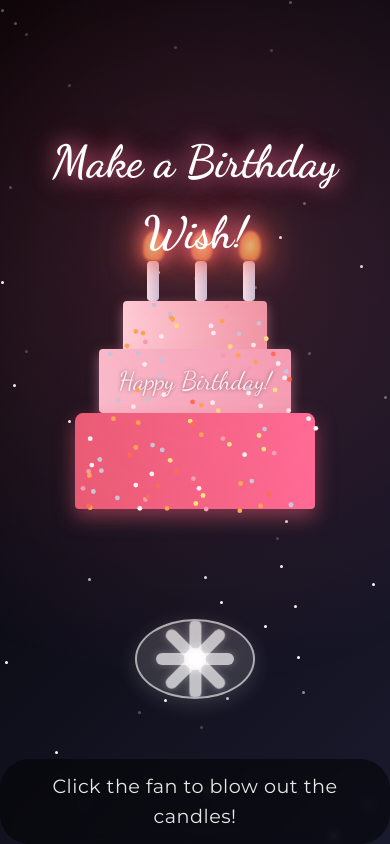
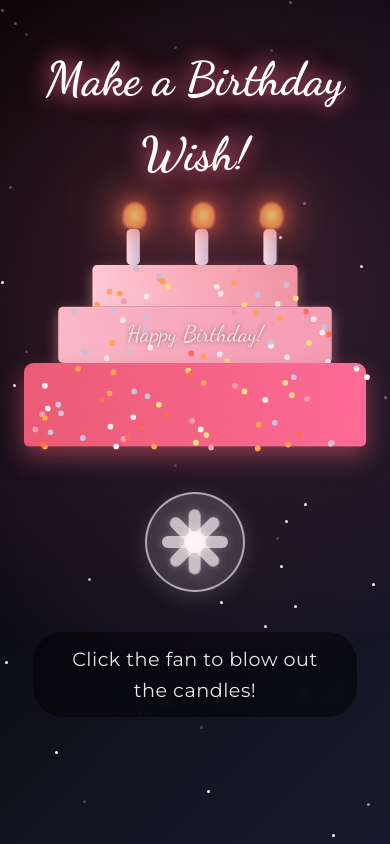
Before and after one commit to vaibhavkrishan3108/random, a plain HTML site: page New folder/final.html in a window 390 px wide. Drawn offline with nearby package versions, Linux system fonts and the light colour scheme.

Commit message:
Update final.html

```diff
--- a/New folder/final.html
+++ b/New folder/final.html
@@ -11,11 +11,12 @@
         body {
             margin: 0;
             padding: 0;
-            overflow: hidden;
+            overflow-x: hidden; /* Allow vertical scrolling but prevent horizontal */
             background: linear-gradient(135deg, #000000 0%, #1a1a2e 100%);
+            background-attachment: fixed;
             font-family: 'Montserrat', sans-serif;
             color: #fff;
-            height: 100vh;
+            min-height: 100vh;
             display: flex;
             flex-direction: column;
             align-items: center;
@@ -25,21 +26,21 @@
         .cake-container {
             position: relative;
             width: 100%;
-            height: 100vh;
+            min-height: 100vh;
             display: flex;
             flex-direction: column;
             align-items: center;
             justify-content: flex-start;
-            padding-top: 15vh;
+            padding: 10vh 15px 60px;
             box-sizing: border-box;
             gap: 40px;
         }
 
         .wish-text {
             font-family: 'Dancing Script', cursive;
-            font-size: 3.5rem;
+            font-size: min(3.5rem, 12vw);
             text-align: center;
-            margin-bottom: 20px;
+            margin: 0 10px 20px;
             color: #fff;
             text-shadow: 0 0 20px rgba(255, 107, 149, 0.8), 0 0 30px rgba(255, 107, 149, 0.5);
             position: relative;
@@ -49,7 +50,8 @@
         /* Cake styling */
         .cake {
             position: relative;
-            width: 400px;
+            width: 100%;
+            max-width: 400px;
             height: 300px;
             margin: 0 auto;
             transform: translateY(0);
@@ -59,7 +61,8 @@
             position: absolute;
             bottom: 0;
             width: 100%;
-            height: 120px;
+            height: 40%;
+            max-height: 120px;
             background: linear-gradient(to right, #e85a71, #ff6b95);
             border-radius: 10px 10px 5px 5px;
             box-shadow: 0 10px 25px rgba(232, 90, 113, 0.5);
@@ -67,9 +70,10 @@
 
         .cake-middle {
             position: absolute;
-            bottom: 120px;
+            bottom: 40%;
             width: 80%;
-            height: 80px;
+            height: 27%;
+            max-height: 80px;
             left: 10%;
             background: linear-gradient(to right, #f9c5d1, #f3a3b8);
             border-radius: 5px;
@@ -78,9 +82,10 @@
 
         .cake-top {
             position: absolute;
-            bottom: 200px;
+            bottom: 67%;
             width: 60%;
-            height: 60px;
+            height: 20%;
+            max-height: 60px;
             left: 20%;
             background: linear-gradient(to right, #ffdde1, #ee9ca7);
             border-radius: 5px 5px 0 0;
@@ -89,26 +94,30 @@
 
         .candle {
             position: absolute;
-            width: 15px;
-            height: 50px;
+            width: 4%;
+            min-width: 10px;
+            max-width: 15px;
+            height: 17%;
+            min-height: 35px;
+            max-height: 50px;
             background: linear-gradient(to right, #f5f7fa, #c3cfe2);
             border-radius: 5px;
             z-index: 10;
         }
 
-        .candle1 { bottom: 260px; left: 30%; }
-        .candle2 { bottom: 260px; left: 50%; }
-        .candle3 { bottom: 260px; left: 70%; }
+        .candle1 { bottom: 87%; left: 30%; }
+        .candle2 { bottom: 87%; left: 50%; }
+        .candle3 { bottom: 87%; left: 70%; }
 
         .flame {
             position: absolute;
             bottom: 100%;
-            width: 25px;
-            height: 35px;
+            width: 160%;
+            height: 70%;
             background: radial-gradient(ellipse at center, #ffef7e 0%, #ffab4a 50%, #ff6b4a 100%);
             border-radius: 50% 50% 35% 35%;
             transform-origin: center bottom;
-            left: -5px;
+            left: -30%;
             filter: blur(1px);
             box-shadow: 0 0 20px #ff6b4a, 0 0 40px #ff6b4a, 0 0 60px #ff6b4a;
             animation: flicker 0.8s infinite alternate;
@@ -222,8 +231,8 @@
 
         .instructions {
             text-align: center;
-            margin-top: 20px;
-            font-size: 1.2rem;
+            margin: 20px 10px 0;
+            font-size: min(1.2rem, 5vw);
             color: rgba(255, 255, 255, 0.9);
             text-shadow: 0 2px 5px rgba(0, 0, 0, 0.5);
             background-color: rgba(0, 0, 0, 0.5);
@@ -231,6 +240,7 @@
             border-radius: 30px;
             backdrop-filter: blur(5px);
             letter-spacing: 0.5px;
+            max-width: 90%;
         }
 
         /* Wind effect */
@@ -259,16 +269,20 @@
             transform: translate(-50%, -50%) scale(0.9);
             background-color: rgba(0, 0, 0, 0.8);
             backdrop-filter: blur(10px);
-            padding: 40px;
+            padding: 30px 20px;
             border-radius: 20px;
             text-align: center;
             opacity: 0;
             transition: all 1s ease;
             z-index: 100;
-            max-width: 80%;
+            width: 90%;
+            max-width: 600px;
             border: 1px solid rgba(255, 255, 255, 0.1);
             box-shadow: 0 15px 35px rgba(0, 0, 0, 0.5);
             pointer-events: none;
+            margin: 0 auto;
+            overflow-y: auto;
+            max-height: 90vh;
         }
 
         .success-message.visible {
@@ -279,14 +293,14 @@
 
         .success-message h2 {
             font-family: 'Dancing Script', cursive;
-            font-size: 3rem;
+            font-size: min(3rem, 10vw);
             color: #ff6b95;
             margin-bottom: 20px;
             text-shadow: 0 2px 10px rgba(255, 107, 149, 0.5);
         }
 
         .success-message p {
-            font-size: 1.2rem;
+            font-size: min(1.2rem, 5vw);
             line-height: 1.6;
             color: #fff;
             margin-bottom: 20px;
@@ -327,19 +341,57 @@
         }
 
         /* Responsive adjustments */
-        @media (max-width: 500px) {
-            .cake {
-                width: 300px;
-                transform: translateY(-10px) scale(0.8);
+        @media (max-width: 768px) {
+            .cake-container {
+                padding-top: 7vh;
+                gap: 30px;
             }
 
-            .wish-text {
-                font-size: 2.8rem;
-                margin-bottom: 30px;
+            .cake {
+                height: 250px;
+            }
+
+            .back-button {
+                padding: 12px 25px;
+                font-size: 1rem;
+            }
+        }
+
+        @media (max-width: 500px) {
+            .cake-container {
+                padding-top: 5vh;
+                gap: 20px;
+            }
+
+            .cake {
+                height: 220px;
+                transform: scale(0.95);
             }
 
             .fan-container {
-                transform: translateY(0);
+                width: 100px;
+                height: 100px;
+                margin-top: 20px;
+            }
+
+            .name-text {
+                font-size: 1.5rem;
+            }
+        }
+
+        @media (max-width: 350px) {
+            .cake {
+                height: 180px;
+                transform: scale(0.9);
+            }
+
+            .fan-container {
+                width: 80px;
+                height: 80px;
+            }
+
+            .success-message {
+                padding: 20px 15px;
             }
         }
 
```
